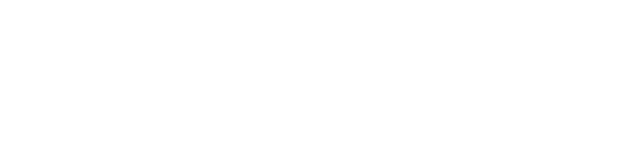
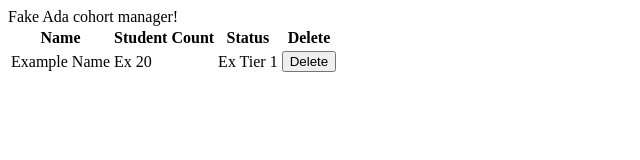
Before and after one commit to ImJakeDev/fake-ada-cohort-manager, a plain HTML site: page index.html in a window 1280 px wide. Shown: the whole page, without its empty margins (0-640 px from the left). Drawn offline with Linux system fonts and the light colour scheme.

Commit message:
add css and table

```diff
--- a/index.html
+++ b/index.html
@@ -4,9 +4,30 @@
     <meta name="viewport" content="width=device-width, initial-scale=1.0">
     <script src="jquery.js"></script>
     <script src="script.js"></script>
+    <link rel="stylesheet" href="style.css">
     <title>Fake Ada cohort manager!</title>
 </head>
 <body>
-
+    <header>Fake Ada cohort manager!</header>
+    <section class="content">
+        <table>
+            <thead>
+                <tr>
+                    <th>Name</th>
+                    <th>Student Count</th>
+                    <th>Status</th>
+                    <th>Delete</th>
+                </tr>
+            </thead>
+            <tbody>
+                <tr>
+                    <td>Example Name</td>
+                    <td>Ex 20</td>
+                    <td>Ex Tier 1</td>
+                    <td><button>Delete</button></td>
+                </tr>
+            </tbody>
+        </table>
+    </section>
 </body>
 </html>
```
Also changed, not shown: style.css (added).
